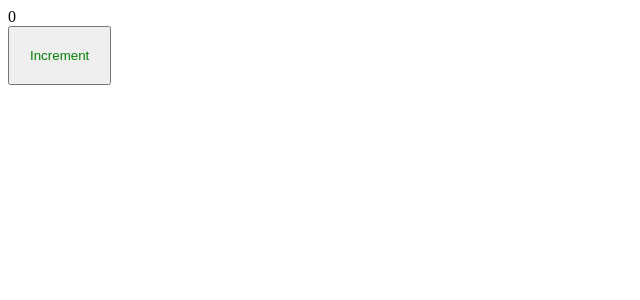
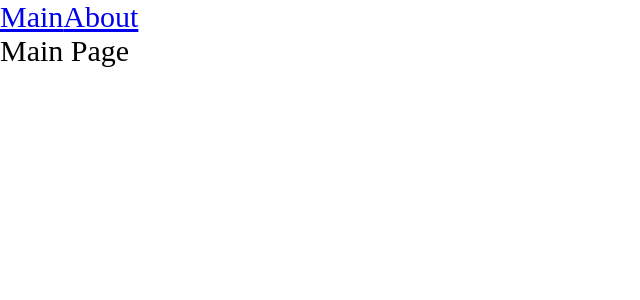
Before and after one commit to magelon6/advanced, a React app: page / in a window 1280 px wide. Shown: the top 300 px of the page, without its empty margins (0-640 px from the left). Built offline with nearby package versions, Linux system fonts and the light colour scheme.

Commit message:
added suspense, mini css plugin, lazy loader

```diff
--- /dev/null
+++ b/src/App.tsx
@@ -0,0 +1,25 @@
+import React, {Suspense} from 'react';
+import Counter from "./Components/Counter";
+import './index.scss'
+import {Link, Route, Routes} from "react-router-dom";
+import AboutPage from "./Pages/AboutPage/AboutPage";
+import MainPage from './Pages/MainPage/MainPage';
+import {AboutPageAsync} from "./Pages/AboutPage/AboutPageAsync";
+import {MainPageAsync} from "./Pages/MainPage/MainPageAsync";
+
+const App = () => {
+    return (
+        <div className='app'>
+            <Link to={'/'}>Main</Link>
+            <Link to={'/about'}>About</Link>
+            <Suspense fallback={<div>Loading...</div>}>
+                <Routes>
+                    <Route path={'/about'} element={<AboutPageAsync/>}/>
+                    <Route path={'/'} element={<MainPageAsync/>}/>
+                </Routes>
+            </Suspense>
+        </div>
+    );
+};
+
+export default App;
--- a/src/Components/Counter.scss
+++ b/src/Components/Counter.module.scss
@@ -1,4 +1,4 @@
-button {
+.button {
   padding: 20px;
   color: green;
 }
--- a/src/Components/Counter.tsx
+++ b/src/Components/Counter.tsx
@@ -1,5 +1,5 @@
 import React, {useState} from 'react';
-import './Counter.scss'
+import classes from './Counter.module.scss'
 
 function Counter() {
     const [count, setCount] = useState(0)
@@ -7,10 +7,11 @@ function Counter() {
         setCount(count + 1)
     }
     return (
-        <>
-            <div>{count}</div>
+
+        <div className={classes.button}>
+            <h1>{count}</h1>
             <button onClick={increment}>Increment</button>
-        </>
+        </div>
     );
 }
 
--- /dev/null
+++ b/src/Pages/AboutPage/AboutPage.tsx
@@ -0,0 +1,11 @@
+import React from 'react';
+
+const AboutPage = () => {
+    return (
+        <div>
+            About page
+        </div>
+    );
+};
+
+export default AboutPage;
--- /dev/null
+++ b/src/Pages/AboutPage/AboutPageAsync.tsx
@@ -0,0 +1,6 @@
+import {lazy} from "react";
+
+export const AboutPageAsync = lazy(() => new Promise(res => {
+    // @ts-ignore
+    setTimeout(() => res(import('./AboutPage')), 1500)
+}));
--- /dev/null
+++ b/src/Pages/MainPage/MainPage.tsx
@@ -0,0 +1,11 @@
+import React from 'react';
+
+const MainPage = () => {
+    return (
+        <div>
+            Main Page
+        </div>
+    );
+};
+
+export default MainPage;
--- /dev/null
+++ b/src/Pages/MainPage/MainPageAsync.tsx
@@ -0,0 +1,7 @@
+import {lazy} from "react";
+
+// искуственная задержка для проверки suspense
+export const MainPageAsync = lazy(() => new Promise(res => {
+    // @ts-ignore
+    setTimeout(() => res(import('./MainPage')), 1500)
+}));
--- /dev/null
+++ b/src/index.scss
@@ -0,0 +1,9 @@
+* {
+  margin: 0;
+  padding: 0;
+  box-sizing: border-box;
+}
+
+.app {
+  font-size: 30px;
+}
--- a/src/index.tsx
+++ b/src/index.tsx
@@ -1,7 +1,10 @@
 import {render} from "react-dom";
-import Counter from "./Components/Counter";
+import App from "./App";
+import {BrowserRouter} from "react-router-dom";
 
 render(
-    <Counter />,
+    <BrowserRouter >
+        <App />
+    </BrowserRouter>,
     document.getElementById('root')
 )
--- a/tsconfig.json
+++ b/tsconfig.json
@@ -2,7 +2,7 @@
   "compilerOptions": {
     "outDir": "./dist/",
     "noImplicitAny": true,
-    "module": "es6",
+    "module": "esnext",
     "target": "es5",
     "jsx": "react-jsx",
     "allowJs": true,
```
Also changed, not shown: package.json (+10 -7 lines), src/global.d.ts (added, +7 -0 lines), 6 other files (tests, documents, lock files or other folders).
